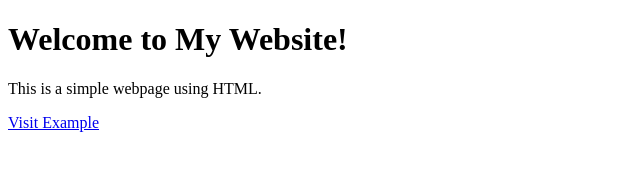
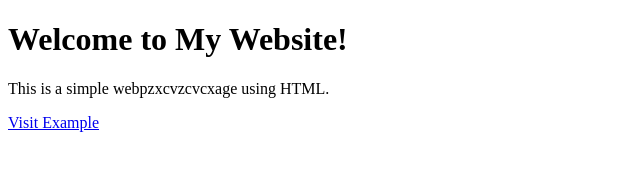
Before and after one commit to MamounSa/Flat, a plain HTML site: page Index.html in a window 1280 px wide. Shown: the whole page, without its empty margins (0-640 px from the left). Drawn offline with Linux system fonts and the light colour scheme.

Commit message:
add Test

```diff
--- a/Index.html
+++ b/Index.html
@@ -5,7 +5,7 @@
 </head>
 <body>
     <h1>Welcome to My Website!</h1>
-    <p>This is a simple webpage using HTML.</p>
+    <p>This is a simple webpzxcvzcvcxage using HTML.</p>
     <a href="https://www.example.com">Visit Example</a>
 </body>
 </html>
```
